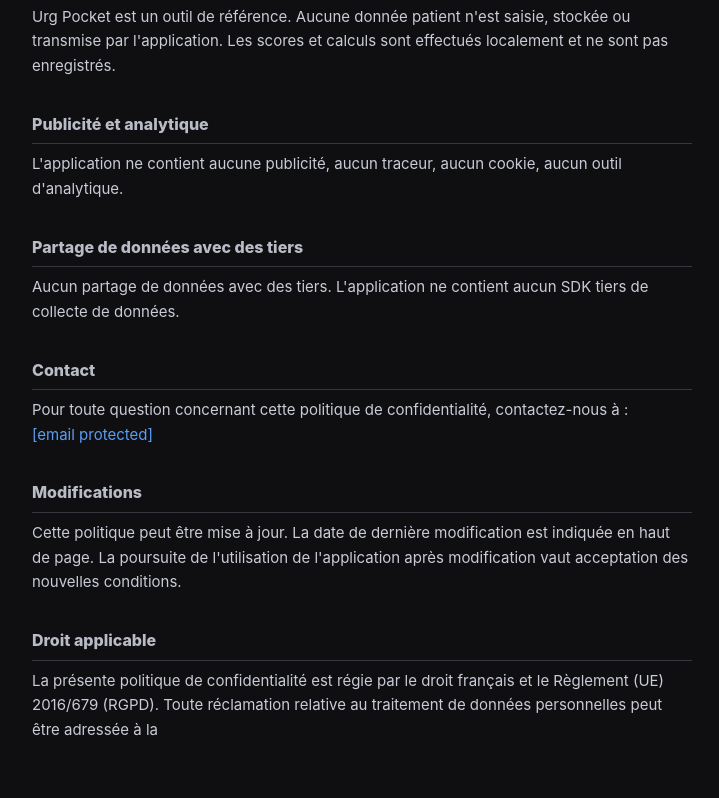
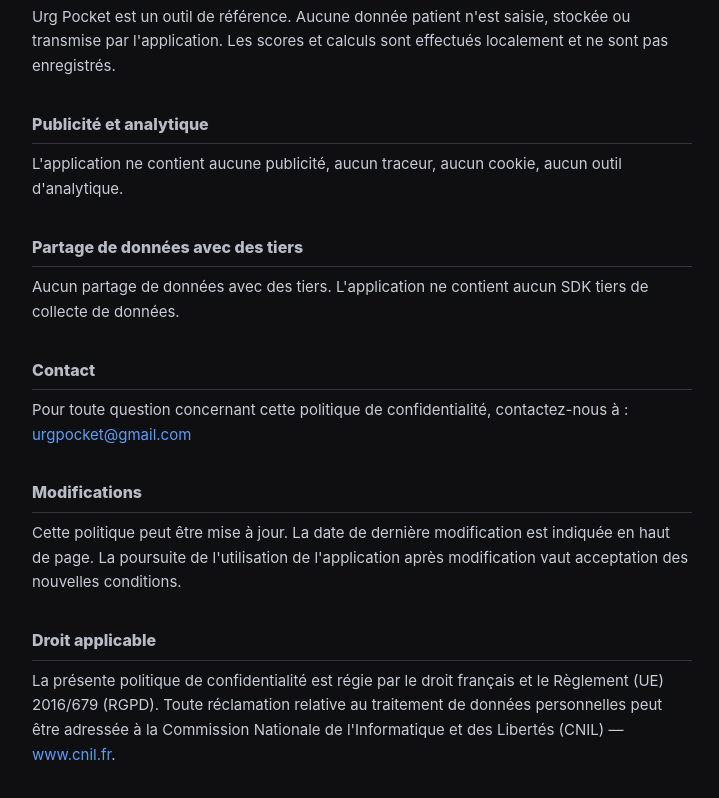
Before and after one commit to Max54130/urg-pocket, a plain HTML site: page privacy.html in a window 1280 px wide. Shown: the part 860-1658 px from the top of the page, without its empty margins (278-997 px from the left). Drawn offline with Linux system fonts and the light colour scheme.

Commit message:
Update privacy policy with contact details and legal text
Added contact email and updated legal information.

```diff
--- a/privacy.html
+++ b/privacy.html
@@ -49,10 +49,13 @@ a:hover{text-decoration:underline}
 <p>Aucun partage de données avec des tiers. L'application ne contient aucun SDK tiers de collecte de données.</p>
 
 <h2>Contact</h2>
-<p>Pour toute question concernant cette politique de confidentialité, contactez-nous à : <a href="/cdn-cgi/l/email-protection#473235203728242c223307202a262e2b6924282a"><span class="__cf_email__" data-cfemail="bcc9cedbccd3dfd7d9c8fcdbd1ddd5d092dfd3d1">[email&#160;protected]</span></a></p>
+<p>Pour toute question concernant cette politique de confidentialité, contactez-nous à : <a>urgpocket@gmail.com</a></p>
 
 <h2>Modifications</h2>
 <p>Cette politique peut être mise à jour. La date de dernière modification est indiquée en haut de page. La poursuite de l'utilisation de l'application après modification vaut acceptation des nouvelles conditions.</p>
 
 <h2>Droit applicable</h2>
-<p>La présente politique de confidentialité est régie par le droit français et le Règlement (UE) 2016/679 (RGPD). Toute réclamation relative au traitement de données personnelles peut être adressée à la
+<p>La présente politique de confidentialité est régie par le droit français et le Règlement (UE) 2016/679 (RGPD). Toute réclamation relative au traitement de données personnelles peut être adressée à la Commission Nationale de l'Informatique et des Libertés (CNIL) — <a href="https://www.cnil.fr">www.cnil.fr</a>.</p>
+
+</body>
+</html>
```
